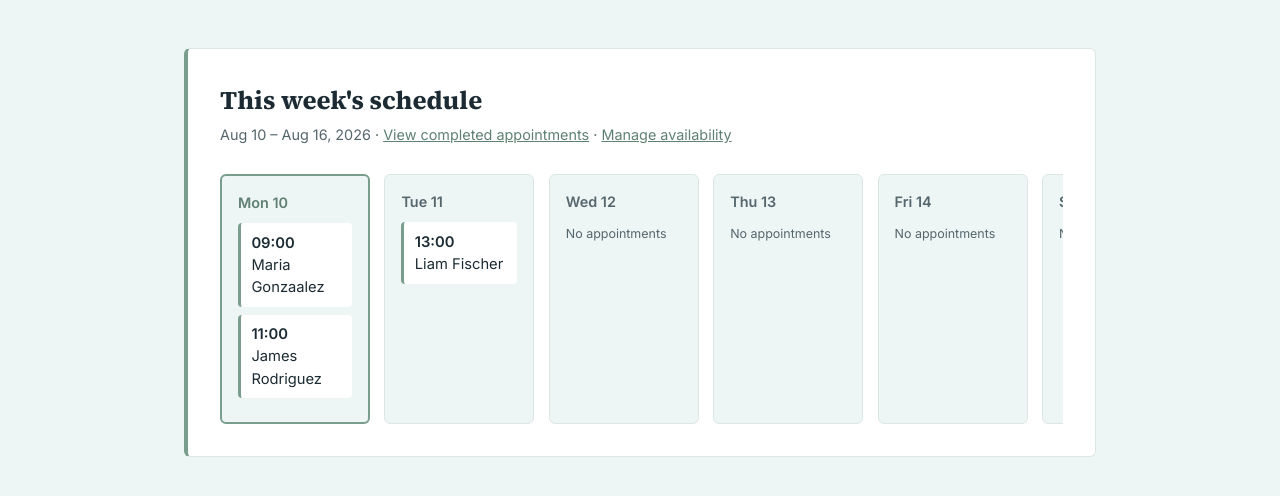
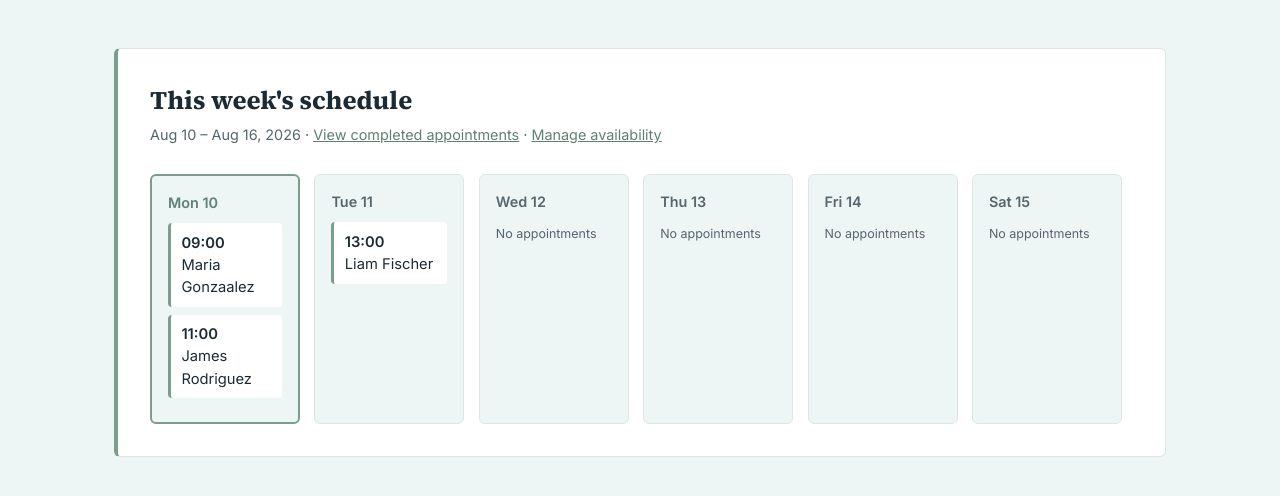
Before and after one commit to youssefwerrad/CarePoint, a Flask app: page /doctor/dashboard in a window 1280 px wide. Shown: the part 59-555 px from the top of the page. Run offline with Flask 3, Linux system fonts and the light colour scheme; a user stored in the database is signed in; data comes from the database, SQL or seed files in the repository; both versions use the stored data as it was after the commit.

Commit message:
Mon, Aug 10, 2026, 9:21 AM +01:00

```diff
--- a/static/styles.css
+++ b/static/styles.css
@@ -70,7 +70,7 @@ a:hover {
 }
 
 .container-wide {
-  max-width: 960px;
+  max-width: 1100px;
   margin: 3rem auto;
   padding: 0 1.5rem;
 }
@@ -173,6 +173,7 @@ button:hover, .btn:hover { background: var(--color-accent-dark); }
   grid-template-columns: repeat(7, minmax(150px, 1fr));
   gap: 0.9rem;
   overflow-x: auto;
+  min-width: 0;
 }
 
 .calendar-day {
```
Also changed, not shown: clinic.db, 3 other files.
